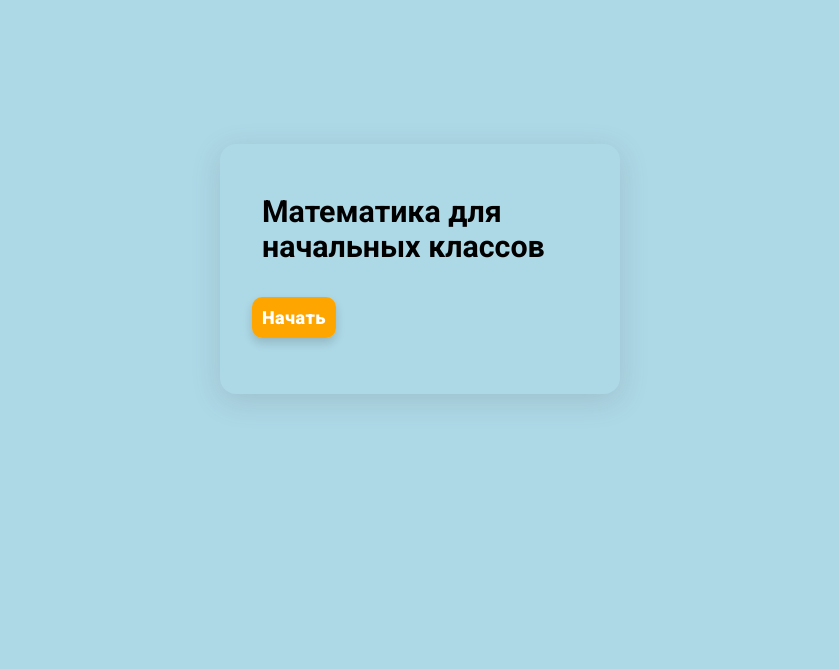
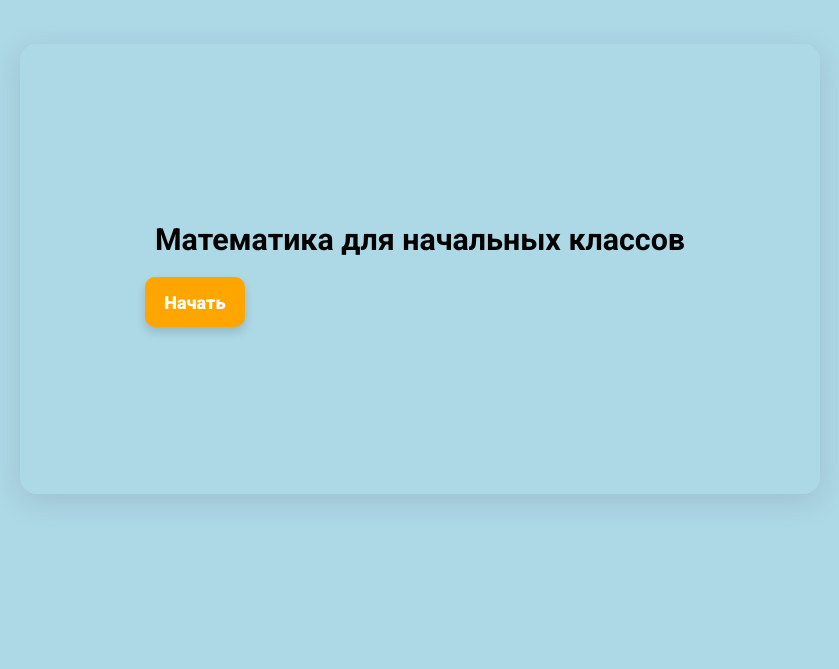
Before and after one commit to ivalukyan/fractions-web, a FastAPI app: page / in a window 1280 px wide. Shown: the part 199-868 px from the top of the page, without its empty margins (220-1059 px from the left). Run offline with FastAPI, Linux system fonts and the light colour scheme.

Commit message:
new style in css

```diff
--- a/src/models/models.py
+++ b/src/models/models.py
@@ -10,5 +10,7 @@ class TasksSchema(BaseModel):
     class_student: str | None = None
     type_task: str | None = None
     question: str | None = None
+    url: str | None = None
+    var_ans: str | None = None
     answer: str | None = None
     explanation: str | None = None
--- a/src/static/css/geometry_page.css
+++ b/src/static/css/geometry_page.css
@@ -13,7 +13,7 @@ body{
 
 .container{
     margin: 200px auto;
-    width: 440px;
+    width: 540px;
     padding: 40px 32px;
     border-radius: 16px;
     box-shadow: rgba(100, 100, 111, 0.2) 0 7px 29px 0;
--- a/src/static/css/home.css
+++ b/src/static/css/home.css
@@ -39,35 +39,44 @@ nav .logo a{
 }
 
 .container .card{
-    width: 400px;
-    height: 250px;
+    display: grid;
+    align-items: center;
+    justify-content: center;
+    width: 800px;
+    height: 450px;
     padding: 40px 32px;
     border-radius: 16px;
     box-shadow: rgba(100, 100, 111, 0.2) 0 7px 29px 0;
 }
 
-h2{
+.container .card .title{
+    padding: 15px;
+}
+
+.container .card .content h2{
     padding: 10px;
     font-size: 1.9rem;
 }
 
-.container .card a{
-
+.container .card .content a{
+    display: flex;
+    margin-top: 10px;
+    height: 50px;
+    width: 100px;
     background: #FFA500;
     color: #FFFFFF;
     border: none;
-    line-height: 50px;
-    padding: 10px;
+    padding: 15px;
     font-size: 18px;
-    letter-spacing: 0.025em;
     cursor: pointer;
     font-weight: 800;
     border-radius: 10px;
     box-shadow: 0 5px 10px rgba(0,0,0, 0.15);
     transition: all 0.3s ease;
+    justify-content: center;
 }
 
-.container .card a:hover{
+.container .card .content a:hover{
     background-color: #1E90FF;
 }
 
--- a/src/static/css/statistic_page.css
+++ b/src/static/css/statistic_page.css
@@ -26,8 +26,9 @@ body {
 }
 
 .container {
-    margin: 200px auto;
-    width: 440px;
+    margin: 350px auto;
+    width: 800px;
+    height: auto;
     padding: 40px 32px;
     border-radius: 16px;
     box-shadow: rgba(100, 100, 111, 0.2) 0 7px 29px 0;
--- a/src/templates/completions/answer_page.html
+++ b/src/templates/completions/answer_page.html
@@ -11,7 +11,12 @@
 </div>
 <div class="container">
     <div class="card">
+        <h3>{{ is_correct }}</h3>
+        <br>
         <h4>Ваш ответ: {{ answer }}</h4>
+        <div class="correct-answer">
+            <p>Правильный ответ: {{ correct_answer }}</p>
+        </div>
         <div class="text-answer">
             <p> {{ exp }}</p>
         </div>
--- a/src/templates/home.html
+++ b/src/templates/home.html
@@ -16,9 +16,12 @@
 </nav>
 <div class="container">
     <div class="card">
-        <h2>Математика для начальных классов</h2><br>
-        <a href="/class_selection">Начать</a>
+        <div class="content">
+            <h2>Математика для начальных классов</h2>
+            <a href="/class_selection">Начать</a>
+        </div>
     </div>
+
 </div>
 </body>
 </html>
```
Also changed, not shown: src/operations/arithmetic.py (+8 -4 lines), src/static/css/answer.css (+8 -2 lines), src/static/css/arithmetic.css (+17 -9 lines), src/static/css/class_selection.css (+20 -7 lines), src/static/css/task_selection.css (+6 -5 lines), src/templates/class_selection.html (+7 -2 lines), src/templates/completions/arithmetic.html (+9 -6 lines).
